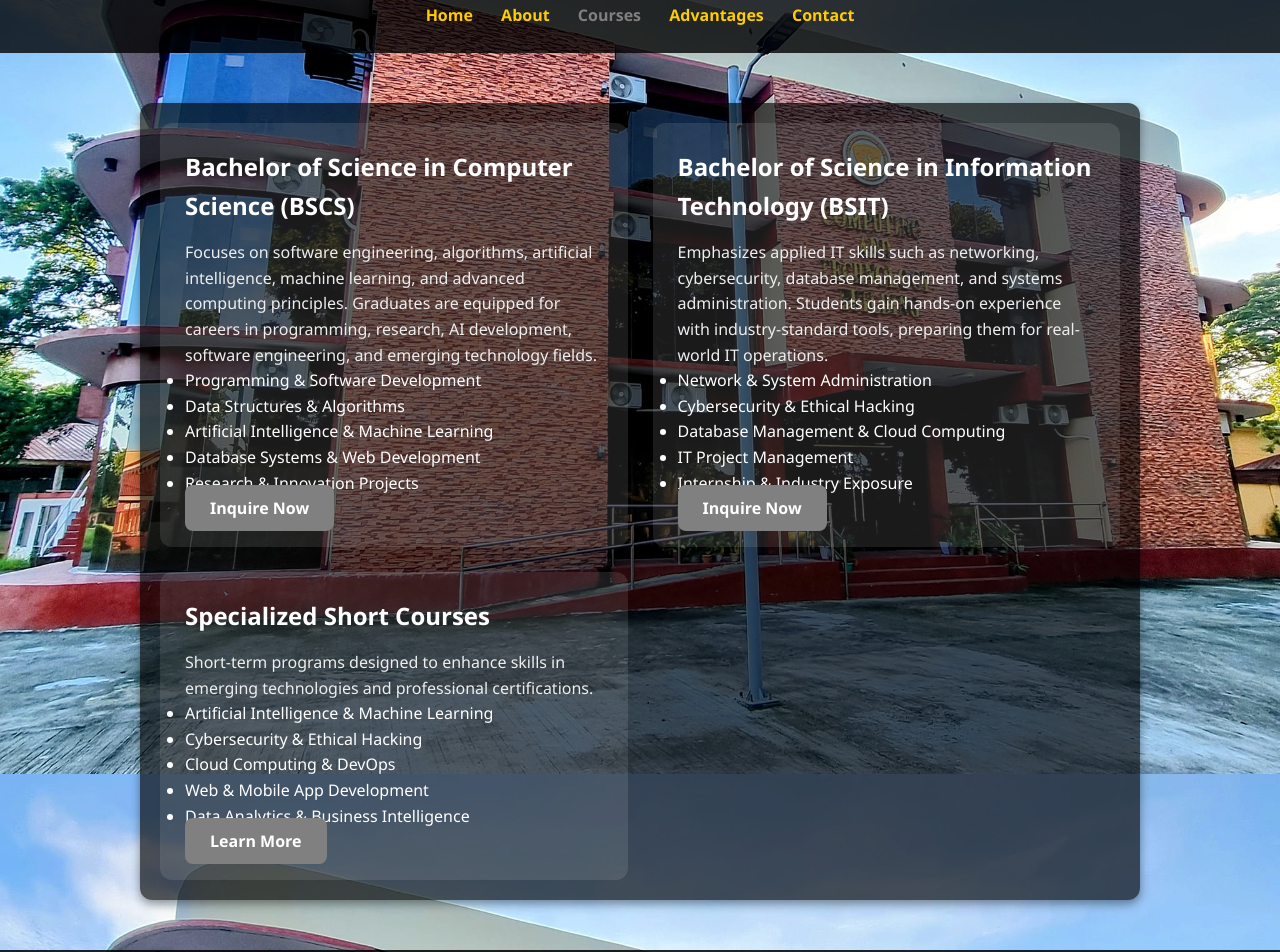
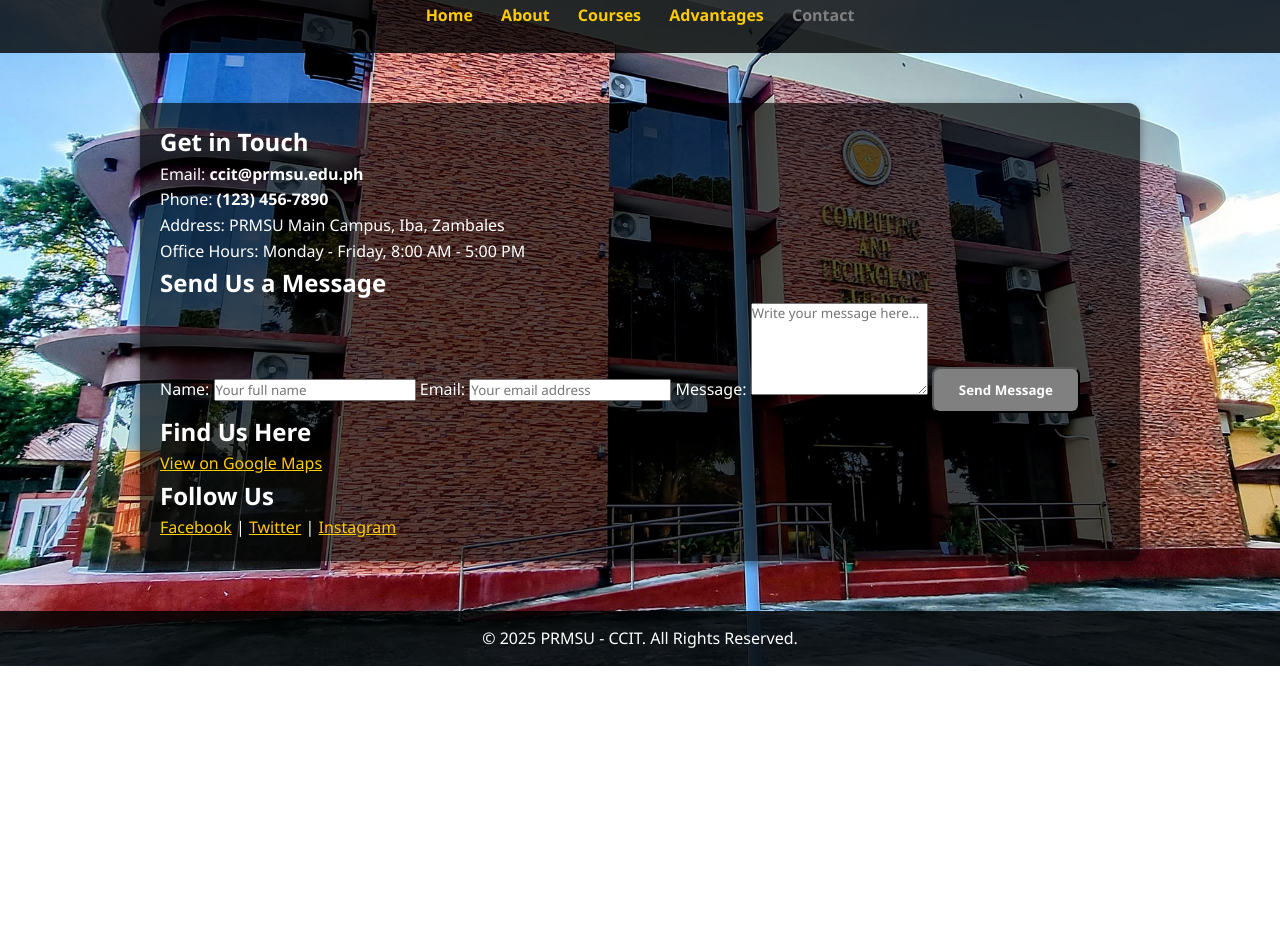
Before and after one commit to CyrilJake/cy, a plain HTML site: page contact.html in a window 1280 px wide. Shown: the part 186-1138 px from the top of the page. After the commit the page ends 852 px from the top, so only its background shows below. Drawn offline with Linux system fonts and the light colour scheme.

Commit message:
Update contact.html

```diff
--- a/contact.html
+++ b/contact.html
@@ -3,70 +3,55 @@
 <head>
   <meta charset="UTF-8">
   <meta name="viewport" content="width=device-width, initial-scale=1.0">
-  <title>Our Courses - CCIT</title>
+  <title>Contact CCIT</title>
   <link rel="stylesheet" href="style.css">
 </head>
 <body>
   <header>
     <img src="11.png" alt="CCIT Logo" class="logo">
-    <h1>Our Courses</h1>
+    <h1>Contact Us</h1>
     <nav>
       <a href="index.html">Home</a>
       <a href="about.html">About</a>
-      <a href="courses.html" class="active">Courses</a>
+      <a href="courses.html">Courses</a>
       <a href="advantages.html">Advantages</a>
-      <a href="contact.html">Contact</a>
+      <a href="contact.html" class="active">Contact</a>
     </nav>
   </header>
 
   <main>
-    <section class="course-section">
-      <div class="course-card">
-        <h2>Bachelor of Science in Computer Science (BSCS)</h2>
-        <p>
-          Focuses on software engineering, algorithms, artificial intelligence, machine learning, and advanced computing principles.
-          Graduates are equipped for careers in programming, research, AI development, software engineering, and emerging technology fields.
-        </p>
-        <ul>
-          <li>Programming & Software Development</li>
-          <li>Data Structures & Algorithms</li>
-          <li>Artificial Intelligence & Machine Learning</li>
-          <li>Database Systems & Web Development</li>
-          <li>Research & Innovation Projects</li>
-        </ul>
-        <a href="contact.html" class="btn">Inquire Now</a>
-      </div>
+    <section class="content">
+      <h2>Get in Touch</h2>
+      <p>Email: <strong>ccit@prmsu.edu.ph</strong></p>
+      <p>Phone: <strong>(123) 456-7890</strong></p>
+      <p>Address: PRMSU Main Campus, Iba, Zambales</p>
+      <p>Office Hours: Monday - Friday, 8:00 AM - 5:00 PM</p>
 
-      <div class="course-card">
-        <h2>Bachelor of Science in Information Technology (BSIT)</h2>
-        <p>
-          Emphasizes applied IT skills such as networking, cybersecurity, database management, and systems administration.
-          Students gain hands-on experience with industry-standard tools, preparing them for real-world IT operations.
-        </p>
-        <ul>
-          <li>Network & System Administration</li>
-          <li>Cybersecurity & Ethical Hacking</li>
-          <li>Database Management & Cloud Computing</li>
-          <li>IT Project Management</li>
-          <li>Internship & Industry Exposure</li>
-        </ul>
-        <a href="contact.html" class="btn">Inquire Now</a>
-      </div>
+      <h2>Send Us a Message</h2>
+      <form action="#" method="POST" class="contact-form">
+        <label for="name">Name:</label>
+        <input type="text" id="name" name="name" placeholder="Your full name" required>
 
-      <div class="course-card">
-        <h2>Specialized Short Courses</h2>
-        <p>
-          Short-term programs designed to enhance skills in emerging technologies and professional certifications.
-        </p>
-        <ul>
-          <li>Artificial Intelligence & Machine Learning</li>
-          <li>Cybersecurity & Ethical Hacking</li>
-          <li>Cloud Computing & DevOps</li>
-          <li>Web & Mobile App Development</li>
-          <li>Data Analytics & Business Intelligence</li>
-        </ul>
-        <a href="contact.html" class="btn">Learn More</a>
-      </div>
+        <label for="email">Email:</label>
+        <input type="email" id="email" name="email" placeholder="Your email address" required>
+
+        <label for="message">Message:</label>
+        <textarea id="message" name="message" placeholder="Write your message here..." rows="5" required></textarea>
+
+        <button type="submit" class="btn">Send Message</button>
+      </form>
+
+      <h2>Find Us Here</h2>
+      <p>
+        <a href="https://goo.gl/maps/example" target="_blank" style="color:#ffcc00;">View on Google Maps</a>
+      </p>
+
+      <h2>Follow Us</h2>
+      <p>
+        <a href="#" style="color:#ffcc00;">Facebook</a> |
+        <a href="#" style="color:#ffcc00;">Twitter</a> |
+        <a href="#" style="color:#ffcc00;">Instagram</a>
+      </p>
     </section>
   </main>
 
```
